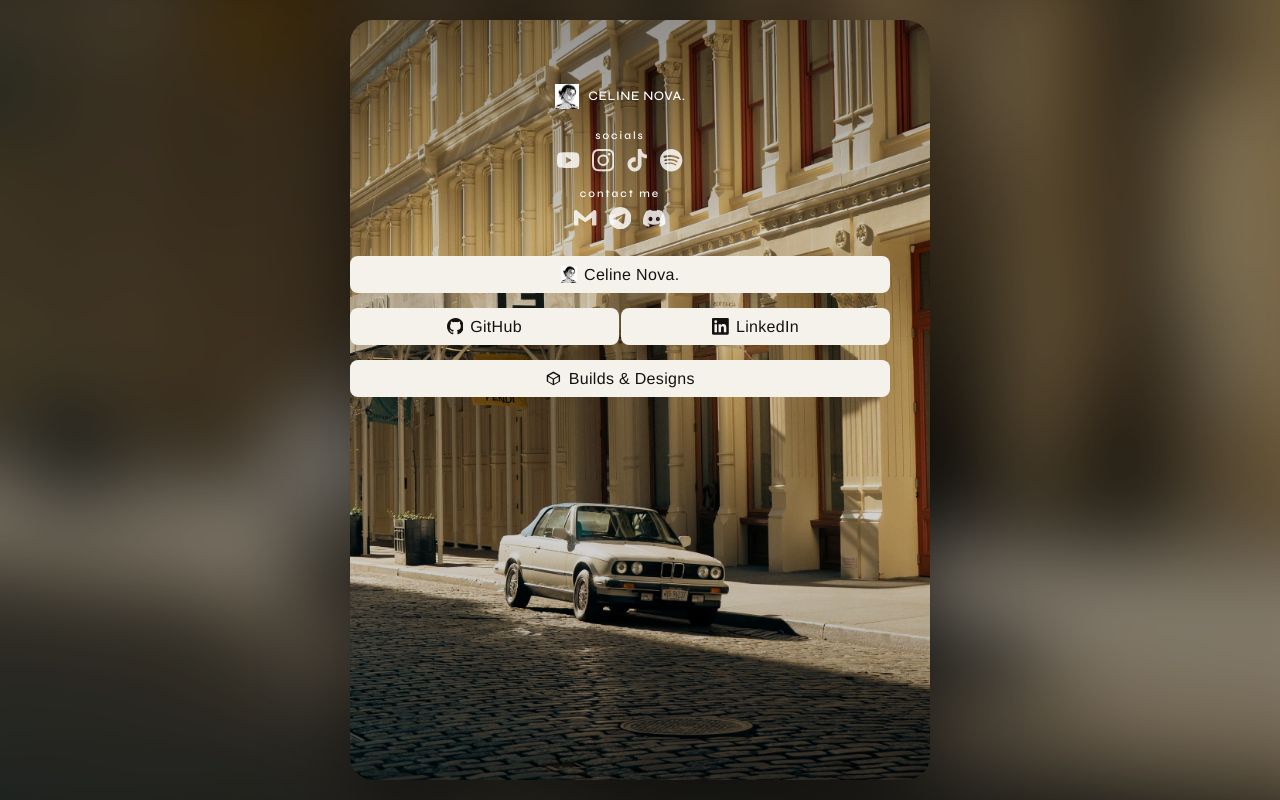
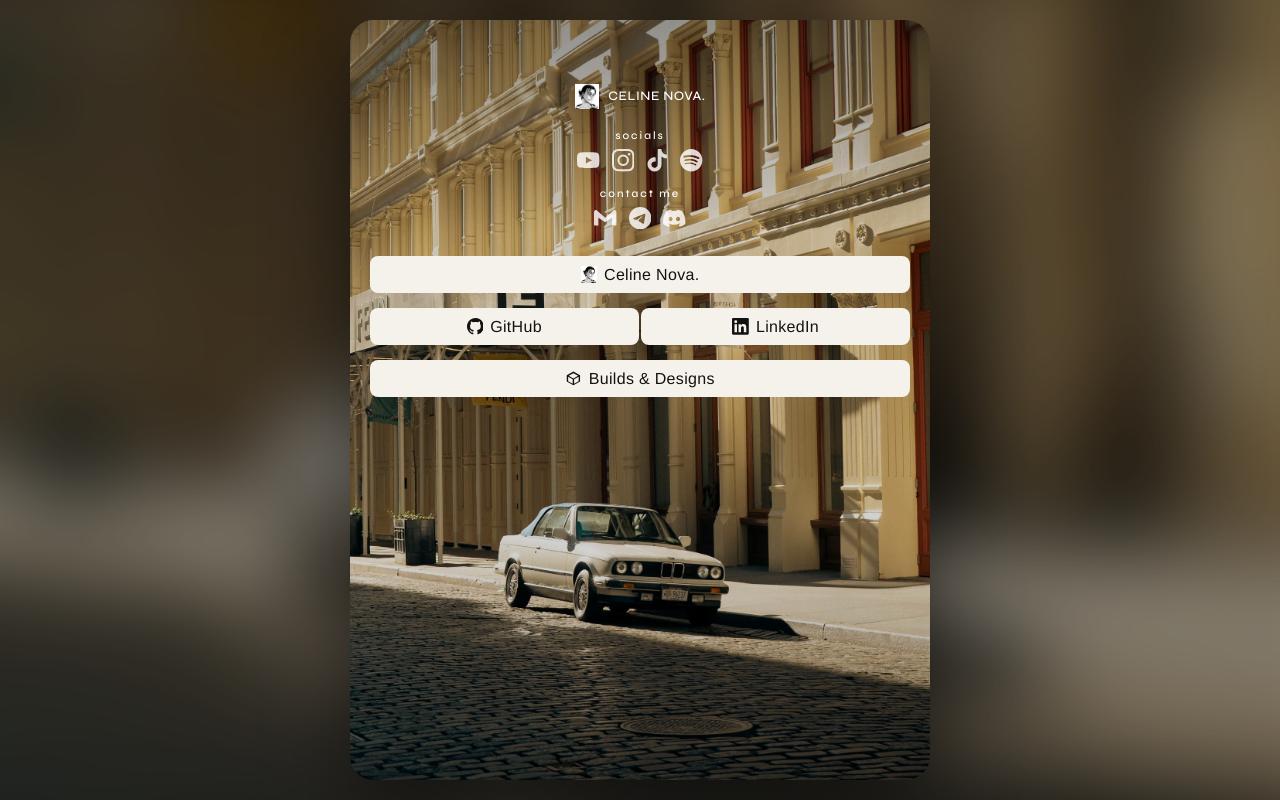
Before and after one commit to melanikshrestha-boop/celinenovalinks, a Next.js app: page / in a window 1280 px wide. Built offline with nearby package versions, Linux system fonts and the light colour scheme; no server answers.

Commit message:
Center the phone column in every viewport
Split Safari left-aligned the 22rem sheet because it sat in a
full-width stage with no margin. Flex + margin-inline auto, and
the phone case kicks in from 640px so a half window stays centered.

```diff
--- a/css/linkree.css
+++ b/css/linkree.css
@@ -43,6 +43,9 @@ body {
 .stage {
   position: relative;
   z-index: 2;
+  display: flex;
+  flex-direction: column;
+  align-items: center;
   width: 100%;
   height: 100svh;
   overflow: hidden;
@@ -126,6 +129,7 @@ body {
   align-items: center;
   width: calc(100% - 2.5rem);
   max-width: 22rem;
+  margin-inline: auto;
   font-size: 1rem;
   padding-top: clamp(2rem, 8vh, 6rem);
   padding-bottom: 2em;
@@ -134,7 +138,7 @@ body {
   overflow-y: auto;
 }
 
-@media (min-width: 800px) {
+@media (min-width: 640px) {
   .wash {
     display: block;
     position: absolute;
@@ -159,7 +163,7 @@ body {
 
   /* Match Linktree desktop card: 580px × (100svh - 2.5rem), 24px corners. */
   .stage {
-    width: 36.25rem;
+    width: min(36.25rem, calc(100% - 2rem));
     height: calc(100svh - 2.5rem);
     border-radius: 1.5rem;
     box-shadow: 0 28px 80px rgba(0, 0, 0, 0.55);
@@ -168,6 +172,7 @@ body {
   .sheet {
     width: calc(100% - 2.5rem);
     max-width: none;
+    margin-inline: auto;
     font-size: 1rem;
   }
 }
```
